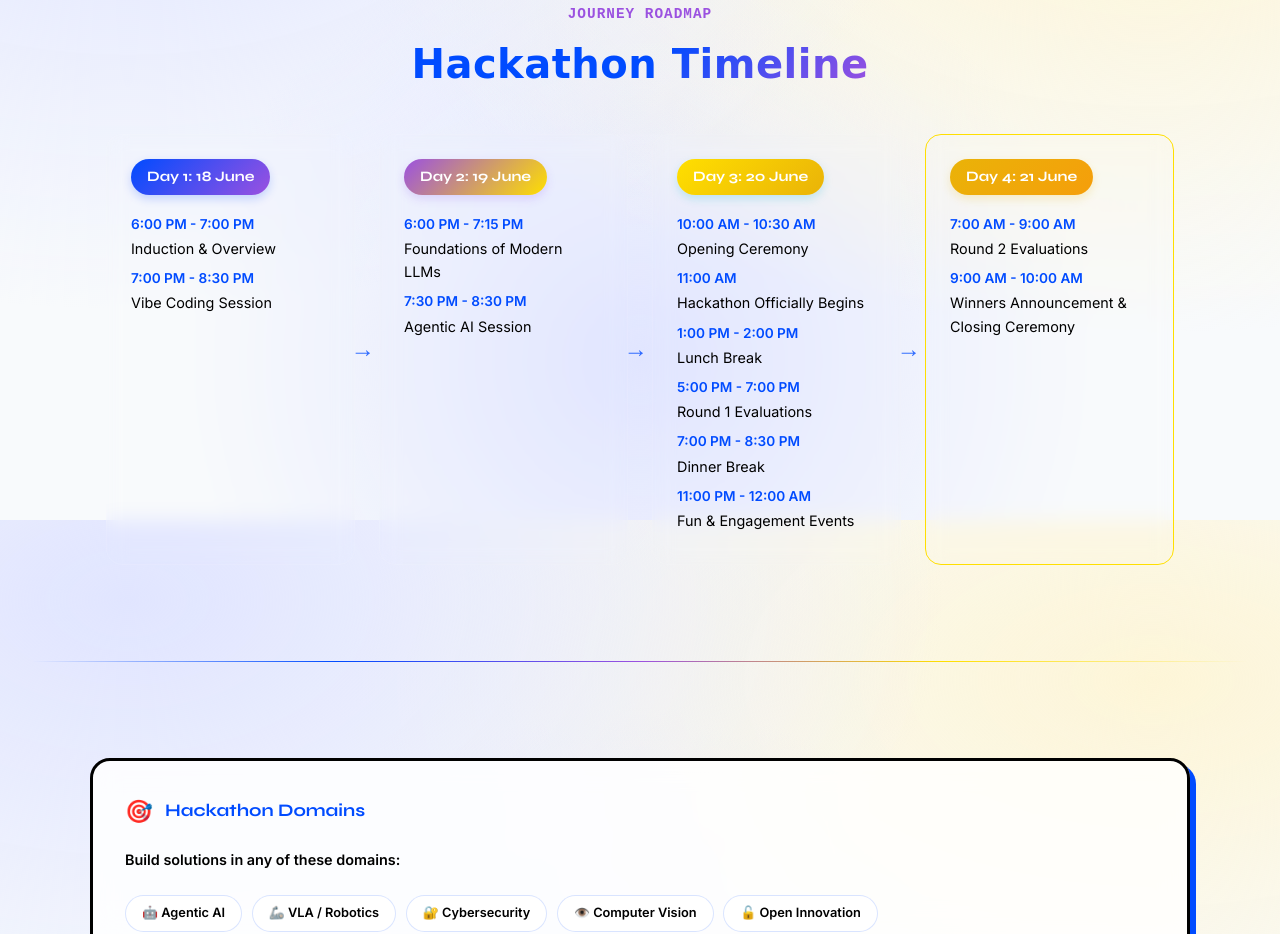
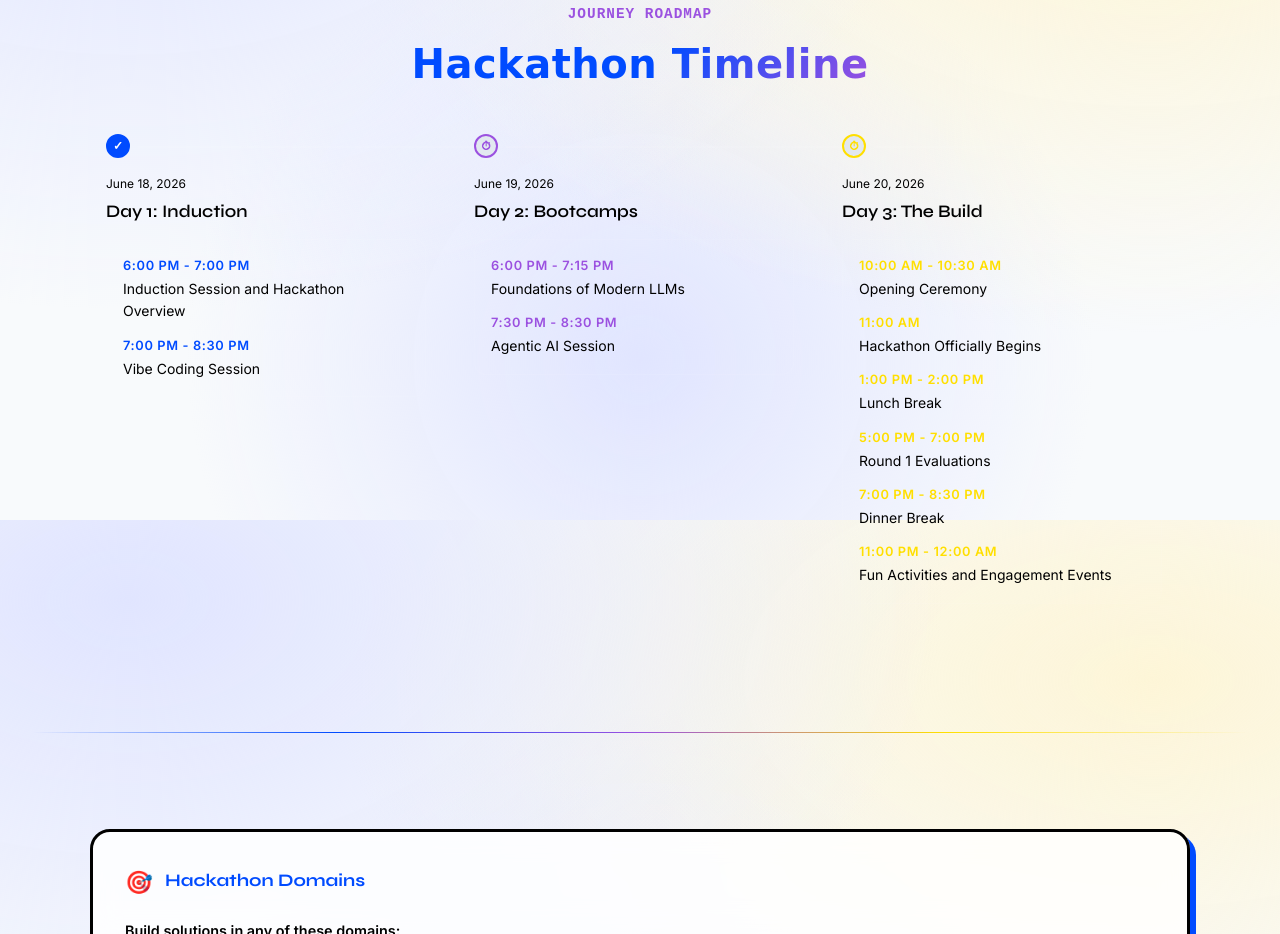
Before and after one commit to siddhardha-mns/Ai-Foundry-, a website built with Vite: page index.html in a window 1280 px wide. Shown: the part 1880-2814 px from the top of the page. Built offline with nearby package versions, Linux system fonts and the light colour scheme; animation ran at ten frames a second.

Commit message:
style: convert timeline to horizontal stepper-style design

```diff
--- a/index.html
+++ b/index.html
@@ -616,103 +616,106 @@
             box-shadow: 0 0 6px var(--accent)
         }
 
-        /* ─── TIMELINE FLOW ─── */
-        .timeline-flow {
+        /* ─── NEW HORIZONTAL TIMELINE ─── */
+        .timeline-scroll-area {
+            width: 100%;
+            overflow-x: auto;
+            padding-bottom: 2rem;
+            margin-top: 3rem;
+            -ms-overflow-style: none;
+            scrollbar-width: none;
+        }
+        .timeline-scroll-area::-webkit-scrollbar {
+            display: none;
+        }
+
+        .timeline-flex-row {
+            display: flex;
+            flex-direction: row;
+            gap: 3rem;
+            min-width: max-content;
+            padding: 0 1rem;
+        }
+
+        .tl-horiz-item {
+            position: relative;
             display: flex;
             flex-direction: column;
-            gap: 2.5rem;
+            gap: 1rem;
+            width: 320px;
+            flex-shrink: 0;
+        }
+
+        /* Connector Line */
+        .tl-horiz-item:not(:last-child)::after {
+            content: '';
+            position: absolute;
+            top: 0.75rem;
+            left: 2rem;
+            width: calc(100% + 3rem - 1.5rem);
+            height: 2px;
+            background-color: rgba(255, 255, 255, 0.1);
+        }
+
+        .tl-icon-container {
             position: relative;
-            margin: 3rem auto 0;
-            padding: 0 1rem;
-        }
-        @media (min-width: 1024px) {
-            .timeline-flow {
-                flex-direction: row;
-                align-items: stretch;
-                gap: 1.5rem;
-                max-width: 1200px;
-            }
-        }
-        .tl-flow-card {
-            flex: 1;
-            background: rgba(255, 255, 255, 0.03);
-            border: 1px solid rgba(255, 255, 255, 0.08);
-            backdrop-filter: blur(10px);
-            border-radius: 16px;
-            padding: 1.5rem;
-            position: relative;
-            transition: transform 0.3s ease, border-color 0.3s ease, box-shadow 0.3s ease;
-        }
-        .tl-flow-card:hover {
-            transform: translateY(-5px);
-            border-color: var(--primary);
-            box-shadow: 0 10px 30px rgba(0, 75, 255, 0.1);
-        }
-        .tl-flow-card .day-badge {
-            display: inline-block;
-            padding: 0.4rem 1rem;
-            background: linear-gradient(135deg, var(--primary), var(--secondary));
-            color: white;
-            font-weight: 700;
-            border-radius: 20px;
-            font-size: 0.9rem;
-            margin-bottom: 1.2rem;
-            box-shadow: 0 4px 10px rgba(0, 75, 255, 0.2);
-            font-family: 'Syne', sans-serif;
-        }
-        .tl-flow-card .tl-title {
+            z-index: 10;
+            display: flex;
+        }
+
+        .tl-horiz-icon {
+            display: flex;
+            height: 1.5rem;
+            width: 1.5rem;
+            flex-shrink: 0;
+            align-items: center;
+            justify-content: center;
+            border-radius: 50%;
+            border: 2px solid var(--primary);
+            background-color: var(--bg3);
+            color: var(--primary);
+            font-size: 0.75rem;
+            font-weight: bold;
+        }
+
+        .tl-horiz-content {
+            display: flex;
+            flex-direction: column;
+            gap: 0.5rem;
+        }
+
+        .tl-horiz-title {
+            font-weight: 600;
+            line-height: 1.25;
+            color: var(--text);
             font-family: 'Syne', sans-serif;
             font-size: 1.1rem;
-            font-weight: 700;
-            margin-bottom: 0.8rem;
-            color: var(--text);
-        }
-        .tl-flow-card ul {
-            list-style: none;
-            padding: 0;
-            margin: 0;
+        }
+
+        .tl-horiz-desc {
+            font-size: 0.875rem;
+            color: var(--muted);
             line-height: 1.6;
+            background: rgba(255, 255, 255, 0.03);
+            border: 1px solid rgba(255, 255, 255, 0.05);
+            padding: 1rem;
+            border-radius: 12px;
+            margin-top: 0.5rem;
+        }
+
+        .tl-horiz-desc strong {
+            color: var(--primary);
+            display: block;
+            margin-bottom: 0.1rem;
+            font-size: 0.8rem;
+            text-transform: uppercase;
+            letter-spacing: 0.05em;
+        }
+
+        .tl-horiz-timestamp {
+            font-size: 0.75rem;
             color: var(--muted);
-            font-size: 0.9rem;
-        }
-        .tl-flow-card ul li {
-            margin-bottom: 0.5rem;
-            display: flex;
-            flex-direction: column;
-        }
-        .tl-flow-card ul strong {
-            color: var(--primary);
-            font-size: 0.85rem;
-            margin-bottom: 0.1rem;
-        }
-        .tl-flow-card ul span {
-            color: var(--text);
-        }
-
-        /* The Connecting Arrow */
-        .tl-flow-card:not(:last-child)::after {
-            content: '↓';
-            position: absolute;
-            bottom: -2.3rem;
-            left: 50%;
-            transform: translateX(-50%);
-            font-size: 1.8rem;
-            color: var(--primary);
-            font-weight: bold;
-            opacity: 0.8;
-        }
-        @media (min-width: 1024px) {
-            .tl-flow-card:not(:last-child)::after {
-                content: '→';
-                bottom: auto;
-                top: 50%;
-                left: auto;
-                right: -1.3rem;
-                transform: translateY(-50%);
-                font-size: 1.5rem;
-            }
-        }
-
+        }
         /* ─── VENUE CARD ─── */
         .venue-card {
             background: linear-gradient(135deg, rgba(79, 70, 229, 0.08), rgba(168, 85, 247, 0.08));
@@ -1552,81 +1555,91 @@
                 <p class="section-label reveal">Journey Roadmap</p>
                 <h2 class="section-title reveal">Hackathon <span class="highlight">Timeline</span></h2>
             </div>
-            <div class="timeline-flow reveal">
+            <div class="timeline-scroll-area reveal">
+                <div class="timeline-flex-row">
                     <!-- DAY 1 -->
-                <div class="tl-flow-card">
-                    <div class="day-badge">Day 1: 18 June</div>
-                    <ul class="tl-events">
-                        <li>
+                    <div class="tl-horiz-item">
+                        <div class="tl-icon-container">
+                            <div class="tl-horiz-icon" style="background-color: var(--primary); color: white; border-color: var(--primary);">✓</div>
+                        </div>
+                        <div class="tl-horiz-content">
+                            <time class="tl-horiz-timestamp">June 18, 2026</time>
+                            <h3 class="tl-horiz-title">Day 1: Induction</h3>
+                            <div class="tl-horiz-desc">
                                 <strong>6:00 PM - 7:00 PM</strong>
-                            <span>Induction & Overview</span>
-                        </li>
-                        <li>
+                                <span style="display:block;margin-bottom:0.8rem">Induction Session and Hackathon Overview</span>
+
                                 <strong>7:00 PM - 8:30 PM</strong>
                                 <span>Vibe Coding Session</span>
-                        </li>
-                    </ul>
+                            </div>
+                        </div>
                     </div>
 
                     <!-- DAY 2 -->
-                <div class="tl-flow-card">
-                    <div class="day-badge" style="background: linear-gradient(135deg, var(--secondary), var(--accent)); box-shadow: 0 4px 10px rgba(139, 92, 246, 0.2);">Day 2: 19 June</div>
-                    <ul class="tl-events">
-                        <li>
-                            <strong>6:00 PM - 7:15 PM</strong>
-                            <span>Foundations of Modern LLMs</span>
-                        </li>
-                        <li>
-                            <strong>7:30 PM - 8:30 PM</strong>
+                    <div class="tl-horiz-item">
+                        <div class="tl-icon-container">
+                            <div class="tl-horiz-icon" style="border-color: var(--secondary); color: var(--secondary);">⏱</div>
+                        </div>
+                        <div class="tl-horiz-content">
+                            <time class="tl-horiz-timestamp">June 19, 2026</time>
+                            <h3 class="tl-horiz-title">Day 2: Bootcamps</h3>
+                            <div class="tl-horiz-desc">
+                                <strong style="color:var(--secondary)">6:00 PM - 7:15 PM</strong>
+                                <span style="display:block;margin-bottom:0.8rem">Foundations of Modern LLMs</span>
+
+                                <strong style="color:var(--secondary)">7:30 PM - 8:30 PM</strong>
                                 <span>Agentic AI Session</span>
-                        </li>
-                    </ul>
+                            </div>
+                        </div>
                     </div>
 
                     <!-- DAY 3 -->
-                <div class="tl-flow-card">
-                    <div class="day-badge" style="background: linear-gradient(135deg, var(--accent), #eab308); box-shadow: 0 4px 10px rgba(6, 182, 212, 0.2);">Day 3: 20 June</div>
-                    <ul class="tl-events">
-                        <li>
-                            <strong>10:00 AM - 10:30 AM</strong>
-                            <span>Opening Ceremony</span>
-                        </li>
-                        <li>
-                            <strong>11:00 AM</strong>
-                            <span>Hackathon Officially Begins</span>
-                        </li>
-                        <li>
-                            <strong>1:00 PM - 2:00 PM</strong>
-                            <span>Lunch Break</span>
-                        </li>
-                        <li>
-                            <strong>5:00 PM - 7:00 PM</strong>
-                            <span>Round 1 Evaluations</span>
-                        </li>
-                        <li>
-                            <strong>7:00 PM - 8:30 PM</strong>
-                            <span>Dinner Break</span>
-                        </li>
-                        <li>
-                            <strong>11:00 PM - 12:00 AM</strong>
-                            <span>Fun & Engagement Events</span>
-                        </li>
-                    </ul>
+                    <div class="tl-horiz-item">
+                        <div class="tl-icon-container">
+                            <div class="tl-horiz-icon" style="border-color: var(--accent); color: var(--accent);">⏱</div>
+                        </div>
+                        <div class="tl-horiz-content">
+                            <time class="tl-horiz-timestamp">June 20, 2026</time>
+                            <h3 class="tl-horiz-title">Day 3: The Build</h3>
+                            <div class="tl-horiz-desc">
+                                <strong style="color:var(--accent)">10:00 AM - 10:30 AM</strong>
+                                <span style="display:block;margin-bottom:0.8rem">Opening Ceremony</span>
+
+                                <strong style="color:var(--accent)">11:00 AM</strong>
+                                <span style="display:block;margin-bottom:0.8rem">Hackathon Officially Begins</span>
+
+                                <strong style="color:var(--accent)">1:00 PM - 2:00 PM</strong>
+                                <span style="display:block;margin-bottom:0.8rem">Lunch Break</span>
+
+                                <strong style="color:var(--accent)">5:00 PM - 7:00 PM</strong>
+                                <span style="display:block;margin-bottom:0.8rem">Round 1 Evaluations</span>
+
+                                <strong style="color:var(--accent)">7:00 PM - 8:30 PM</strong>
+                                <span style="display:block;margin-bottom:0.8rem">Dinner Break</span>
+
+                                <strong style="color:var(--accent)">11:00 PM - 12:00 AM</strong>
+                                <span>Fun Activities and Engagement Events</span>
+                            </div>
+                        </div>
                     </div>
 
                     <!-- DAY 4 -->
-                <div class="tl-flow-card" style="border-color: var(--accent);">
-                    <div class="day-badge" style="background: linear-gradient(135deg, #eab308, #f59e0b); box-shadow: 0 4px 10px rgba(234, 179, 8, 0.2);">Day 4: 21 June</div>
-                    <ul class="tl-events">
-                        <li>
-                            <strong>7:00 AM - 9:00 AM</strong>
-                            <span>Round 2 Evaluations</span>
-                        </li>
-                        <li>
-                            <strong>9:00 AM - 10:00 AM</strong>
-                            <span>Winners Announcement & Closing Ceremony</span>
-                        </li>
-                    </ul>
+                    <div class="tl-horiz-item">
+                        <div class="tl-icon-container">
+                            <div class="tl-horiz-icon" style="border-color: #eab308; color: #eab308;">★</div>
+                        </div>
+                        <div class="tl-horiz-content">
+                            <time class="tl-horiz-timestamp">June 21, 2026</time>
+                            <h3 class="tl-horiz-title">Day 4: Finale</h3>
+                            <div class="tl-horiz-desc">
+                                <strong style="color:#eab308">7:00 AM - 9:00 AM</strong>
+                                <span style="display:block;margin-bottom:0.8rem">Round 2 Evaluations</span>
+
+                                <strong style="color:#eab308">9:00 AM - 10:00 AM</strong>
+                                <span>Winners Announcement and Closing Ceremony</span>
+                            </div>
+                        </div>
+                    </div>
                 </div>
             </div>
         </div>
```
Lines whose indentation alone changed are shown as unchanged.
